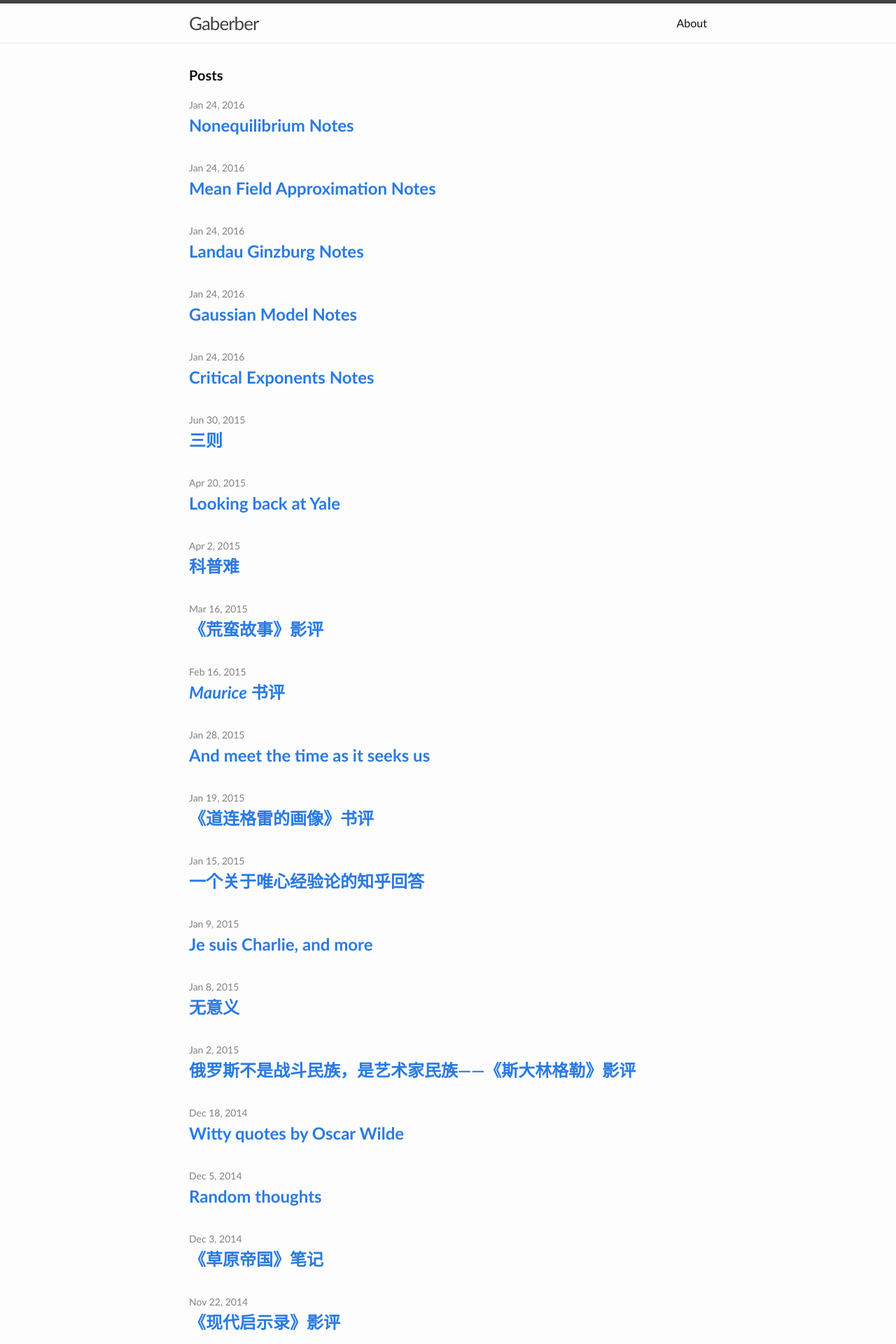
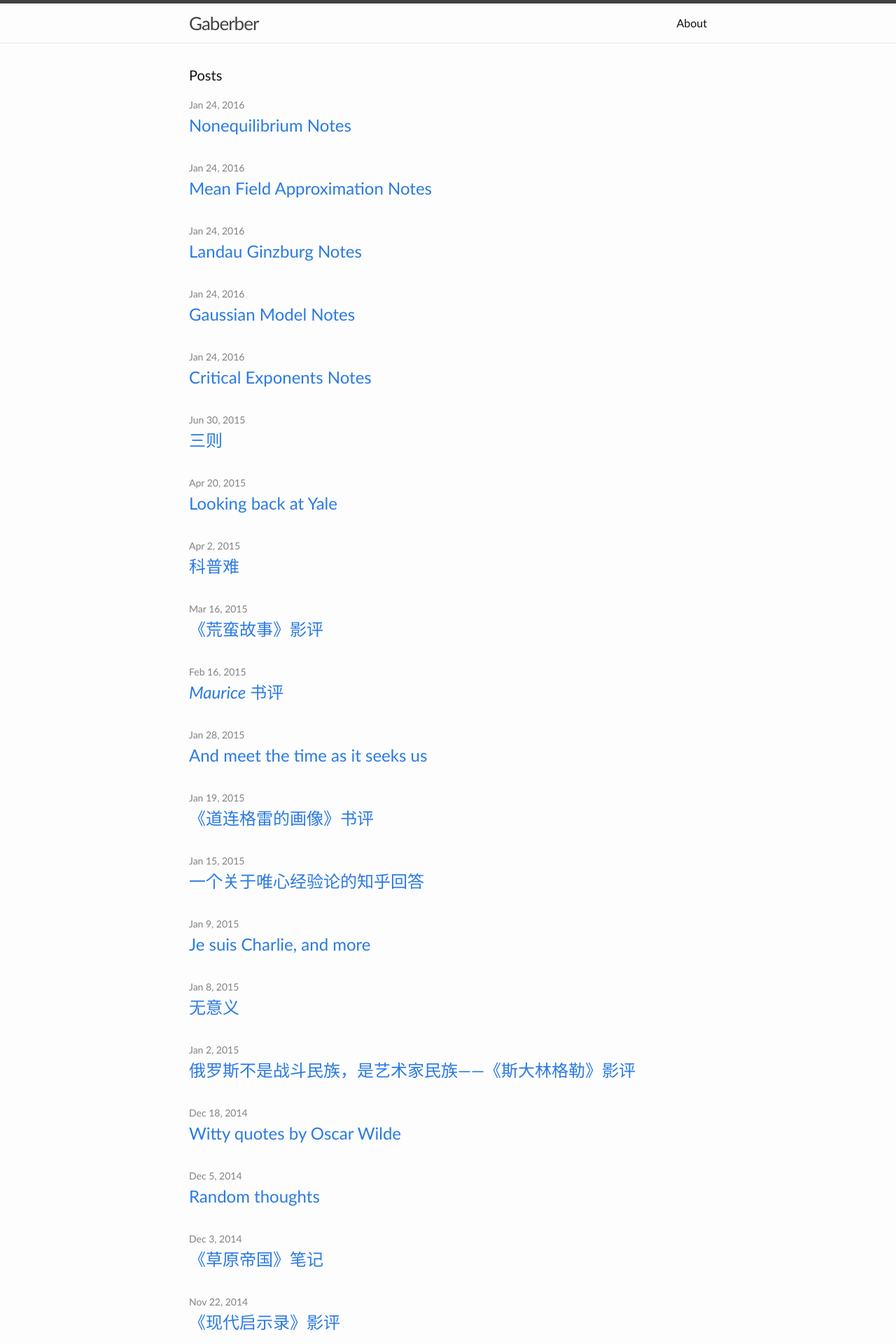
Before and after one commit to gaberber/gaberber.github.io, a Jekyll site: the page built from index.html, in a window 1280 px wide. Shown: the top 1920 px of the page at 70% size. Built offline with Jekyll 4.4.1, drawn with Linux system fonts in a browser that asks for light colours.

Commit message:
font weight

```diff
--- a/_sass/_base.scss
+++ b/_sass/_base.scss
@@ -17,7 +17,7 @@ body {
     font-family: $base-font-family;
     font-size: $base-font-size;
     line-height: $base-line-height;
-    font-weight: light;
+    font-weight: 300;
     color: $text-color;
     background-color: $background-color;
     -webkit-text-size-adjust: 100%;
@@ -80,7 +80,7 @@ li {
  * Headings
  */
 h1, h2, h3, h4, h5, h6 {
-    font-weight: light;
+    font-weight: 300;
 }
 
 
```
